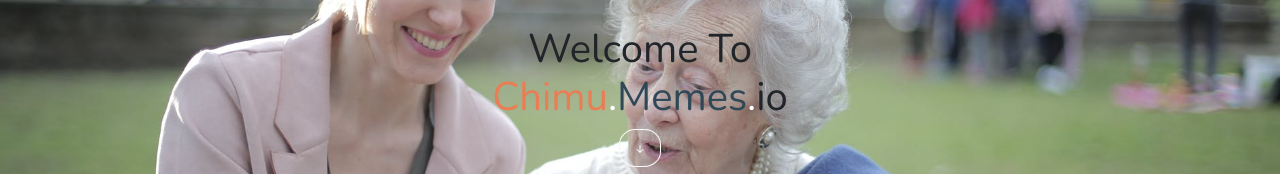
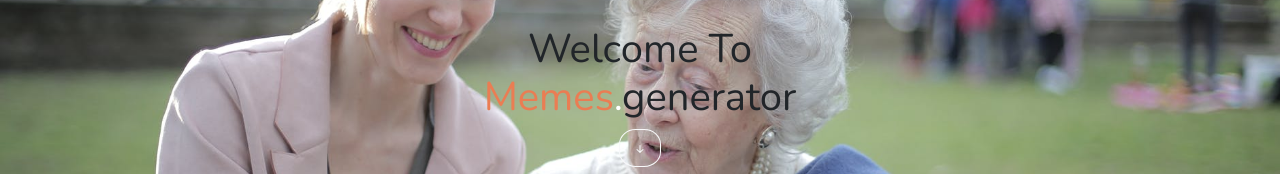
Before and after one commit to DrLiamKless/Meme-Generator, a React (Create React App) app: page / in a window 1280 px wide. Shown: the part 304-478 px from the top of the page. Built offline with nearby package versions, Linux system fonts and the light colour scheme; no server answers; a web font is replaced by a local one.

Commit message:
change title

```diff
--- a/src/pages/Landing.js
+++ b/src/pages/Landing.js
@@ -21,20 +21,14 @@ function Landing() {
               <h1 className={"title"}>
                 Welcome To
                 <br />
-                <span className={"Chimu"} style={{color: 'rgb(234,125,83)'}}>
-                  Chimu
-                </span>
-                <span className={"."} style={{color: 'white'}}>
-                  .
-                </span>
-                <span className={"Memes"} style={{color: '#2F4858'}}>
+                <span className={"Memes"} style={{color: 'rgb(234,125,83)'}}>
                   Memes
                 </span>
                 <span className={"."} style={{color: 'white'}}>
                   .
                 </span>
                 <span className={"io"}>
-                  io
+                  generator
                 </span>
               </h1>
               <button class="btn btn-outline-light" size="sm" style={{borderRadius: "40%"}} onClick={() => { Scroll.animateScroll.scrollTo(window.innerHeight); }}>
```
